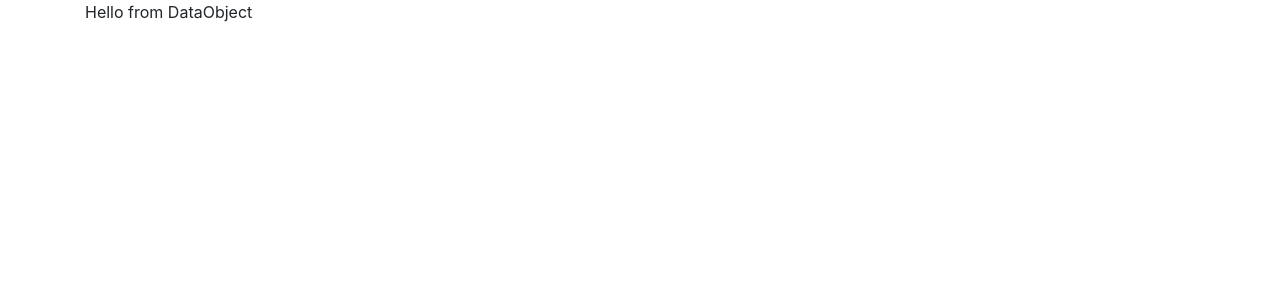
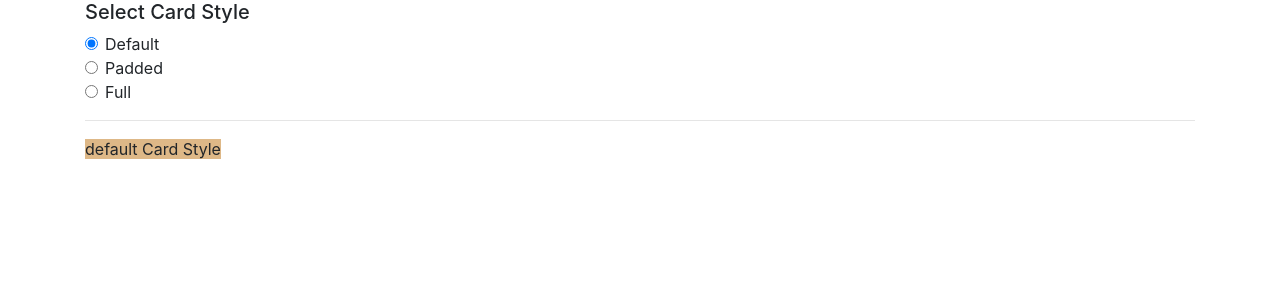
Before and after one commit to UniquelySimilar/vue-sandbox, a Vue app: page / in a window 1280 px wide. Shown: the top 300 px of the page. Built offline with nearby package versions, Linux system fonts and the light colour scheme.

Commit message:
stackoverflow: computed css class

```diff
--- a/src/App.vue
+++ b/src/App.vue
@@ -1,16 +1,16 @@
 <template>
   <div id="app" class="container">
-    <import-object-to-data />
+    <parent />
   </div>
 </template>
 
 <script>
-  import ImportObjectToData from '@/components/stackoverflow/import-object-to-data/ImportObjectToData'
+  import Parent from '@/components/stackoverflow/computed-css-class/Parent'
 
   export default {
     name: 'App',
     components: {
-      ImportObjectToData
+      Parent
     },
     data() {
       return {
--- /dev/null
+++ b/src/components/stackoverflow/computed-css-class/CardStyle.vue
@@ -0,0 +1,35 @@
+<template>
+  <div class="card-style">
+    <hr>
+    <div class="row">
+      <div class="col-md-6">
+        <span :class="preview">{{ preview }} Card Style</span>
+      </div>
+    </div>
+  </div>
+</template>
+
+<script>
+  export default {
+    props: {
+      preview: {
+        type: String,
+        required: true
+      }
+    }
+  }
+</script>
+
+<style scoped>
+  .default {
+    background-color: burlywood;
+  }
+
+  .padded {
+    background-color:lightskyblue
+  }
+
+  .full {
+    background-color:lightcoral
+  }
+</style>
--- /dev/null
+++ b/src/components/stackoverflow/computed-css-class/Parent.vue
@@ -0,0 +1,37 @@
+<template>
+  <div class="parent">
+    <h5>Select Card Style</h5>
+    <div class="row">
+      <div class="col-md-6">
+        <div class="form-check">
+          <input class="form-check-input" type="radio" id="one" value="default" v-model="preview" />
+          <label class="form-check-label" for="one">Default</label>
+        </div>
+        <div class="form-check">
+          <input class="form-check-input" type="radio" id="two" value="padded" v-model="preview" />
+          <label class="form-check-label" for="two">Padded</label>
+        </div>
+        <div class="form-check">
+          <input class="form-check-input" type="radio" id="three" value="full" v-model="preview" />
+          <label class="form-check-label" for="three">Full</label>
+        </div>
+      </div>
+    </div>
+    <card-style :preview="preview" />
+  </div>
+</template>
+
+<script>
+  import CardStyle from './CardStyle.vue'
+
+  export default {
+    components: {
+      CardStyle
+    },
+    data() {
+      return {
+        preview: 'default'
+      }
+    }
+  }
+</script>
```
